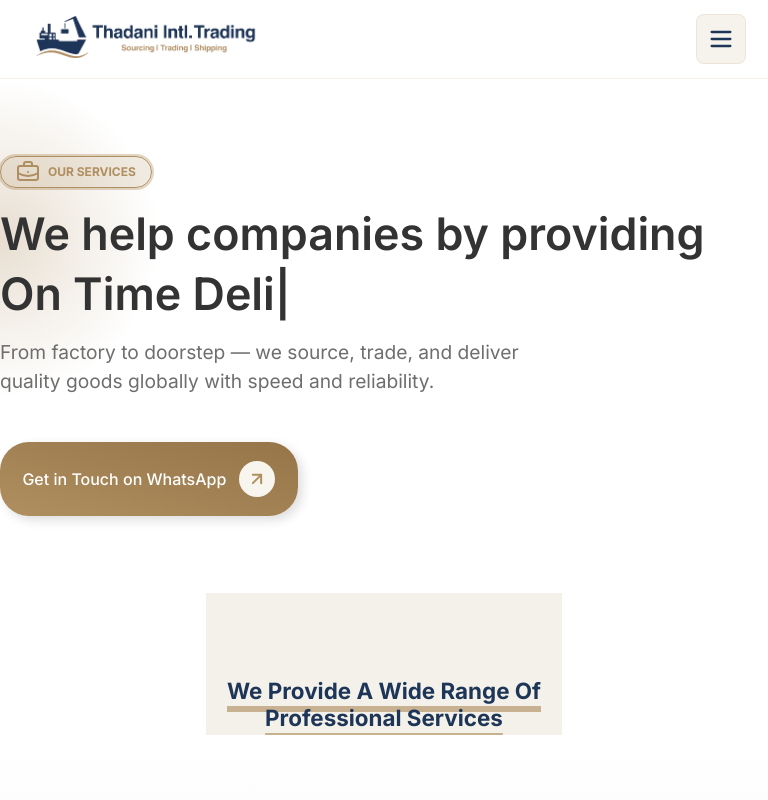
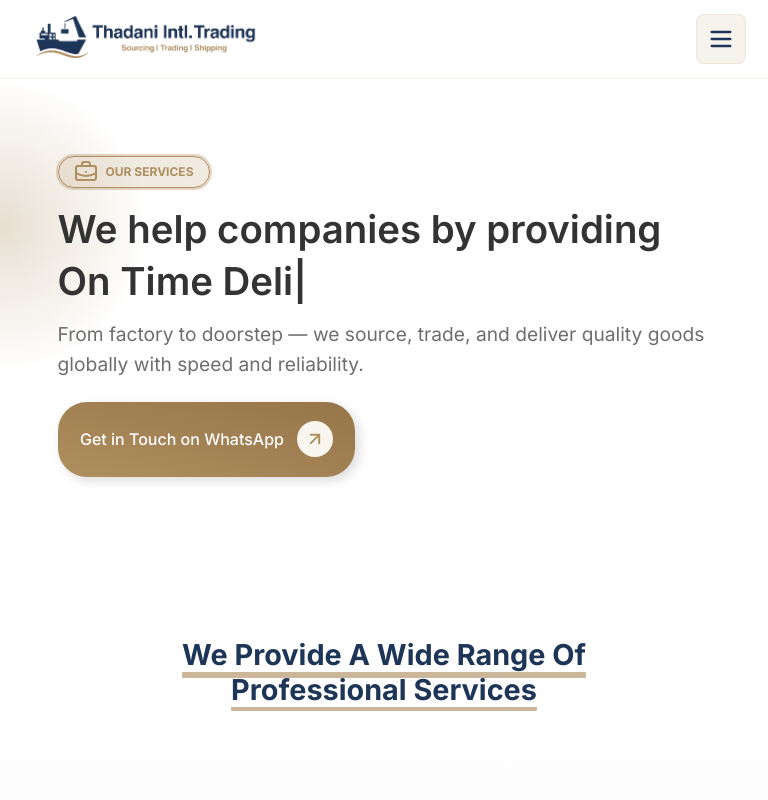
Before and after one commit to gabbar-singhh/titc, a Next.js app: page /services in a window 768 px wide. Shown: the top 800 px of the page. Built offline with nearby package versions, Linux system fonts and the light colour scheme; what @radix-ui/themes would draw is missing.

Commit message:
services page -done

```diff
--- a/src/pages/services.jsx
+++ b/src/pages/services.jsx
@@ -69,7 +69,7 @@ const services = () => {
       </Head>
       <section className={styles.main}>
         <div className={styles.herosection}>
-          <div className={styles.herosectionConatiner}>
+          <div className={styles.herosectionContainer}>
             <Fade direction="up" triggerOnce>
               <div className={styles.capsule}>
                 <img
@@ -104,7 +104,7 @@ const services = () => {
               />
             </Fade>
             <Fade direction="up" triggerOnce>
-              <p>
+              <p className={styles.desc}>
                 From factory to doorstep — we source, trade, and deliver quality
                 goods globally with speed and reliability.
               </p>
--- a/src/styles/Services.module.css
+++ b/src/styles/Services.module.css
@@ -5,7 +5,7 @@
     background-image: radial-gradient(circle closest-corner at 0 31%, #af8e604a, #fff);
 }
 
-.herosection .herosectionConatiner {
+.herosection .herosectionContainer {
     max-width: 1150px;
     margin: 0 auto;
     height: 100%;
@@ -17,7 +17,7 @@
     flex-direction: column;
 }
 
-.herosectionConatiner .capsule {
+.herosectionContainer .capsule {
     font-size: 12px;
     text-transform: uppercase;
     font-weight: 700;
@@ -35,7 +35,7 @@
     gap: 0.5rem;
 }
 
-.herosectionConatiner .heroHeading {
+.herosectionContainer .heroHeading {
     font-size: 2.8rem;
     color: var(--neutral-black);
     text-align: left;
@@ -44,7 +44,7 @@
     width: 100%;
 }
 
-.herosectionConatiner p {
+.herosectionContainer p {
     width: 548px;
     line-height: 155%;
     font-weight: 400;
@@ -54,7 +54,7 @@
     margin-bottom: 2.8rem;
 }
 
-.herosectionConatiner .cta {
+.herosectionContainer .cta {
     display: inline-flex;
     align-items: center;
     justify-content: center;
@@ -71,7 +71,7 @@
     cursor: pointer;
 }
 
-.herosectionConatiner .cta img {
+.herosectionContainer .cta img {
     background-color: #f7f5ed;
     height: 20px;
     width: 20px;
@@ -79,15 +79,15 @@
     border-radius: 50%;
 }
 
-.herosectionConatiner .cta img {
+.herosectionContainer .cta img {
     transition: transform 0.3s ease-in-out;
 }
 
-.herosectionConatiner .cta:hover img {
+.herosectionContainer .cta:hover img {
     transform: rotate(45deg);
 }
 
-.herosectionConatiner .cta:hover {
+.herosectionContainer .cta:hover {
     color: var(--creamy-white);
     background-color: #af8e60ba;
     filter: brightness(1.1);
@@ -233,16 +233,6 @@
 
 /* MEDIA QUERIES */
 @media screen and (min-width: 0px) and (max-width: 359px) {
-    .hero_services {
-        height: 100%;
-        padding: 184px 16px;
-    }
-
-    .hero_services h1 {
-        font-size: 1.4rem;
-        text-align: center;
-    }
-
     .container h2 {
         font-size: 1.4rem;
         display: flex;
@@ -277,20 +267,31 @@
     .services .right_img {
         display: none;
     }
+
+    /*  */
+    .container h2 {
+        width: 85%;
+        margin: 0 auto;
+    }
+
+    .herosection .herosectionContainer {
+        width: 85%;
+        padding: 3.2rem 0;
+    }
+
+    .herosectionContainer .heroHeading {
+        font-size: 2rem;
+    }
+
+    .herosectionContainer .desc {
+        width: 100%;
+        margin-bottom: 1.4rem;
+        font-size: 1rem;
+    }
 }
 
 /* AVERAGE MOBILE DEVICES  */
 @media screen and (min-width: 360px) and (max-width: 480px) {
-    .hero_services {
-        height: 100%;
-        padding: 184px 16px;
-    }
-
-    .hero_services h1 {
-        font-size: 1.6rem;
-        text-align: center;
-    }
-
     .container h2 {
         font-size: 1.4rem;
         display: flex;
@@ -329,49 +330,31 @@
     .services .right_img {
         display: none;
     }
+
+    /*  */
+    .container h2 {
+        width: 85%;
+        margin: 0 auto;
+    }
+
+    .herosection .herosectionContainer {
+        width: 85%;
+        padding: 4.2rem 0;
+    }
+
+    .herosectionContainer .heroHeading {
+        font-size: 2rem;
+    }
+
+    .herosectionContainer .desc {
+        width: 100%;
+        margin-bottom: 1.4rem;
+        font-size: 1rem;
+    }
 }
 
 /* IPADS AND TABLETS  */
 @media screen and (min-width: 481px) and (max-width: 768px) {
-    .hero_services {
-        height: 100%;
-        padding: 184px 16px;
-    }
-
-    .hero_services h1 {
-        font-size: 1.8rem;
-        text-align: center;
-    }
-
-    .container h2 {
-        font-size: 1.4rem;
-        display: flex;
-        align-items: center;
-        justify-content: center;
-        width: 356px;
-        margin: 0 auto;
-        /* background-color: var(--creamy-white); */
-
-        font-size: 1.4rem;
-        display: flex;
-        align-items: center;
-        /* Center text vertically */
-        justify-content: center;
-        /* Center text horizontally */
-        width: 356px;
-        /* Fixed width */
-        height: 100%;
-        /* Fill the entire parent's height */
-        margin: 0 auto;
-        /* Center horizontally within the parent */
-        background-color: var(--creamy-white);
-        /* Apply background color */
-        text-align: center;
-        /* Center text within the box */
-        box-sizing: border-box;
-        /* Ensures padding doesn't affect width/height */
-    }
-
     .services {
         gap: 1.6rem;
     }
@@ -401,22 +384,30 @@
     .services .right_img {
         display: none;
     }
+
+    /*  */
+    .container h2 {
+        width: 85%;
+        margin: 0 auto;
+    }
+
+    .herosection .herosectionContainer {
+        width: 85%;
+        padding: 4.8rem 0;
+    }
+
+    .herosectionContainer .heroHeading {
+        font-size: 2.4rem;
+    }
+
+    .herosectionContainer .desc {
+        width: 100%;
+        margin-bottom: 1.4rem;
+    }
 }
 
 /* SMALL SCREEN */
 @media screen and (min-width: 769px) and (max-width: 1024px) {
-    .hero_services {
-        height: 100%;
-        padding: 184px 36px;
-    }
-
-    .hero_services h1 {
-        font-size: 1.8rem;
-    }
-
-    .container h2 {
-        font-size: 1.4rem;
-    }
 
     .services {
         gap: 1.8rem;
@@ -460,19 +451,15 @@
         height: 284px;
         width: auto;
     }
+
+    /*  */
+    .herosectionContainer {
+        width: 80%;
+    }
 }
 
 /* DESKTOP AND LARGE SCREEN */
 @media screen and (min-width: 1025px) and (max-width: 1200px) {
-
-    .hero_services {
-        height: 100%;
-        padding: 184px;
-    }
-
-    .hero_services h1 {
-        font-size: 2.2rem;
-    }
 
     .container h2 {
         font-size: 1.6rem;
@@ -485,4 +472,10 @@
     .services ul {
         font-size: 1rem;
     }
+
+
+    /*  */
+    .herosectionContainer {
+        width: 80%;
+    }
 }
```
